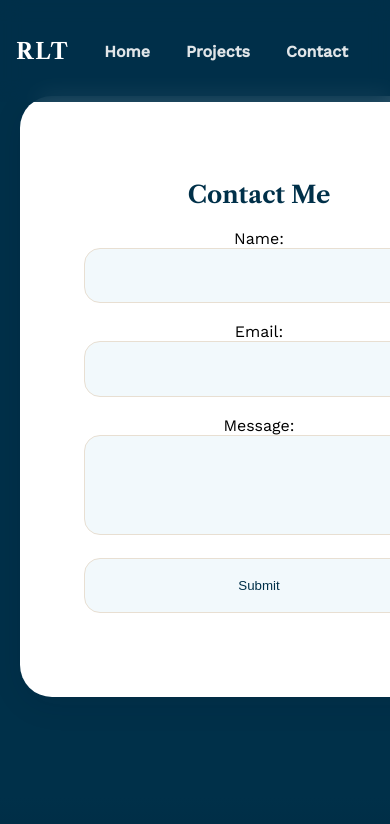
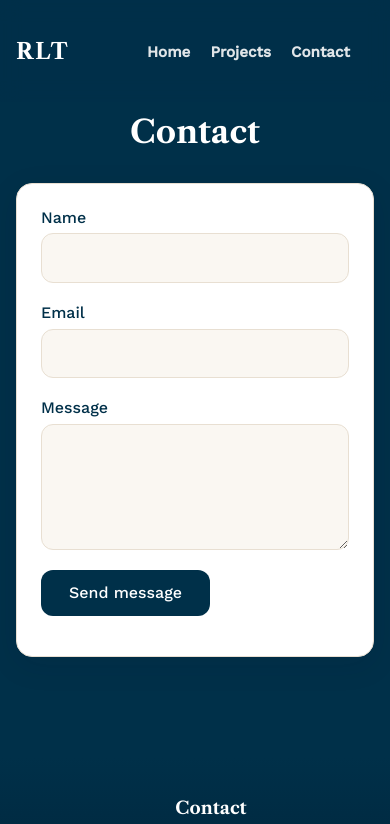
Before and after one commit to rledesmatoledo/roberto-ledesma-portfolio-website, a plain HTML site: page contact.html in a window 390 px wide. Shown: the top 824 px of the page. Drawn offline with nearby package versions, Linux system fonts and the light colour scheme.

Commit message:
Redesign: new colors, fonts, layout, mobile fixes

```diff
--- a/contact.html
+++ b/contact.html
@@ -32,39 +32,28 @@
     </header>
 
     <main>
+        <div class="hero-title page-title">
+    <h1>Contact</h1>
+</div>
 
+     <div class="contact-grid">
+    <div class="contact-card">
+        <form id="contact-form" class="contact-form">
+            <label for="name">Name</label>
+            <input type="text" id="name" name="name" required>
 
-       <div class="contact-grid">
-        <div class="contact-card">
-        <div class="contact-form">
-          <div>
+            <label for="email">Email</label>
+            <input type="email" id="email" name="email" required>
 
+            <label for="message">Message</label>
+            <textarea id="message" name="message" rows="5" required></textarea>
 
- <form id="contact-form">
-  <h2>Contact Me</h2>
+            <button type="submit" id="submit-btn">Send message</button>
 
-  <label for="name">Name:</label><br>
-  <input type="text" id="name" name="name" required><br><br>
-
-  <label for="email">Email:</label><br>
-  <input type="email" id="email" name="email" required><br><br>
-
-  <label for="message">Message:</label><br>
-  <textarea id="message" name="message" rows="4" required></textarea><br><br>
-
-  <input type="submit" value="Submit" id="submit-btn">
-
-  <p id="form-status" style="margin-top: 15px; font-weight: bold;"></p>
-</form>
-
-
-    <!-- <footer id="contact">
-    <h2>Contact Me</h2>
-    <p>Email:robertoledesma015@gmail.com</p>
-    <p>LinkedIn: <a href="https://www.linkedin.com/in/robertoledesma01/">https://www.linkedin.com/in/robertoledesma01/</a></p>
-    <p>Github: <a href="https://github.com/rledesmatoledo">https://github.com/rledesmatoledo</a></p>
-   </footer> -->
-
+            <p id="form-status"></p>
+        </form>
+    </div>
+</div>
 
 
    </main>
--- a/styles.css
+++ b/styles.css
@@ -57,7 +57,7 @@ p {
     color: var(--text-muted);
 }
 
-.main {
+main {
     background-color: var(--navy);
     max-width: 5000px;
     margin: 0 auto;
@@ -89,6 +89,7 @@ nav {
     text-align: center;
     margin-bottom: 30px;
     font-weight: bolder;
+    width: calc(100% - 4rem);
 }
 
 .nav {
@@ -97,7 +98,7 @@ nav {
     gap: 1rem;
     max-width: 1100px;
     margin: 0 auto;
-    padding: 0.6rem 1rem;
+    padding: 0.6rem 0;
 }
 
 .logo {
@@ -195,8 +196,8 @@ nav {
     flex: 1;
     display: flex;
     align-items: center;
-    justify-content: center;
-    padding: 2rem;
+    justify-content: flex-end;
+    padding: 0;
 }
 
 .profile {
@@ -327,12 +328,8 @@ nav {
     flex-direction: column;
     border: 1px solid var(--border);
     box-shadow: var(--card-shadow);
-    transition: var(--transition);
 }
 
-.project-card:hover {
-    transform: translateY(-4px);
-}
 
 .project-card.featured {
     grid-column: 1 / -1;
@@ -434,44 +431,75 @@ nav {
 
 /* CONTACT SECTION & FORM */
 .contact-grid {
-    display: grid;
-    grid-template-columns: 1fr;
-    gap: 20px;
-    margin: 6rem auto;
-    width: 90%;
     max-width: 600px;
+    margin: 0 auto 4rem;
 }
 
 .contact-card {
-    width: 100%;
-   max-width: 750px;
-    margin: 0 auto;
     background: var(--white);
-    padding: 4rem;
-    border-radius: 32px;
+    padding: 2.5rem;
+    border-radius: 20px;
+    border: 1px solid var(--border);
     box-shadow: var(--card-shadow);
 }
 
 .contact-form {
-    text-align: center;
-    margin: 20px 0;
+    display: flex;
+    flex-direction: column;
+    text-align: left;
+}
+
+.contact-form label {
+    color: var(--text);
+    font-weight: 500;
+    margin-bottom: 0.4rem;
 }
 
 input, textarea {
-   width: 100%;
-   box-sizing: border-box;
-    padding: 1.2rem;
-    border-radius: 16px;
+    width: 100%;
+    box-sizing: border-box;
+    padding: 0.9rem 1rem;
+    margin-bottom: 1.25rem;
+    border-radius: 12px;
     border: 1px solid var(--border);
-    background: var(--tint);
+    background: var(--accent-wash-soft);
     color: var(--text);
+    font-family: var(--font-body);
+    font-size: 1rem;
     transition: var(--transition);
+}
+
+textarea {
+    resize: vertical;
 }
 
 input:focus, textarea:focus {
     outline: none;
     border-color: var(--accent);
-    box-shadow: 0 0 0 3px rgba(0, 180, 216, 0.25);
+    box-shadow: 0 0 0 3px rgba(233, 196, 106, 0.35);
+}
+
+#submit-btn {
+    align-self: flex-start;
+    background: var(--navy);
+    color: var(--white);
+    border: 0;
+    padding: 0.85rem 1.75rem;
+    border-radius: 12px;
+    font-family: var(--font-body);
+    font-size: 1rem;
+    font-weight: 500;
+    cursor: pointer;
+    transition: var(--transition);
+}
+
+#submit-btn:hover {
+    background: var(--navy-soft);
+}
+
+#form-status {
+    margin: 1rem 0 0;
+    font-weight: 500;
 }
 
 /* FOOTER & SOCIALS */
@@ -524,3 +552,67 @@ input:focus, textarea:focus {
     font-size: 0.85rem;
     color: var(--text-on-navy-muted);
 }
+
+/*PHONE VIEW*/
+@media (max-width: 768px) {
+    main {
+        padding: 0 1rem;
+    }
+
+    nav {
+        width: calc(100% - 2rem);
+        margin-bottom: 0;
+    }
+
+    .nav-links {
+        gap: 0.25rem;
+    }
+
+    .nav-links a {
+        padding: 6px 8px;
+        font-size: 0.95rem;
+    }
+
+    .hero-title {
+        padding: 7rem 0 3rem;
+    }
+
+    .page-title {
+        padding: 7rem 0 2rem;
+    }
+
+    .hero-title h1 {
+        font-size: 2rem;
+    }
+
+    .about-container {
+        flex-direction: column-reverse;
+        gap: 2rem;
+        margin-top: 0;
+    }
+
+    .profile-container {
+        justify-content: center;
+    }
+
+    .profile {
+        max-width: 220px;
+    }
+
+    .about,
+    .sc-card,
+    .project-card,
+    .contact-card {
+        padding: 1.5rem;
+        border-radius: 16px;
+    }
+
+    .about h2,
+    .sc-column h2 {
+        font-size: 1.75rem;
+    }
+
+    .skills-courses {
+        margin-top: 3rem;
+    }
+}
```
Also changed, not shown: index.html (+14 -8 lines).
